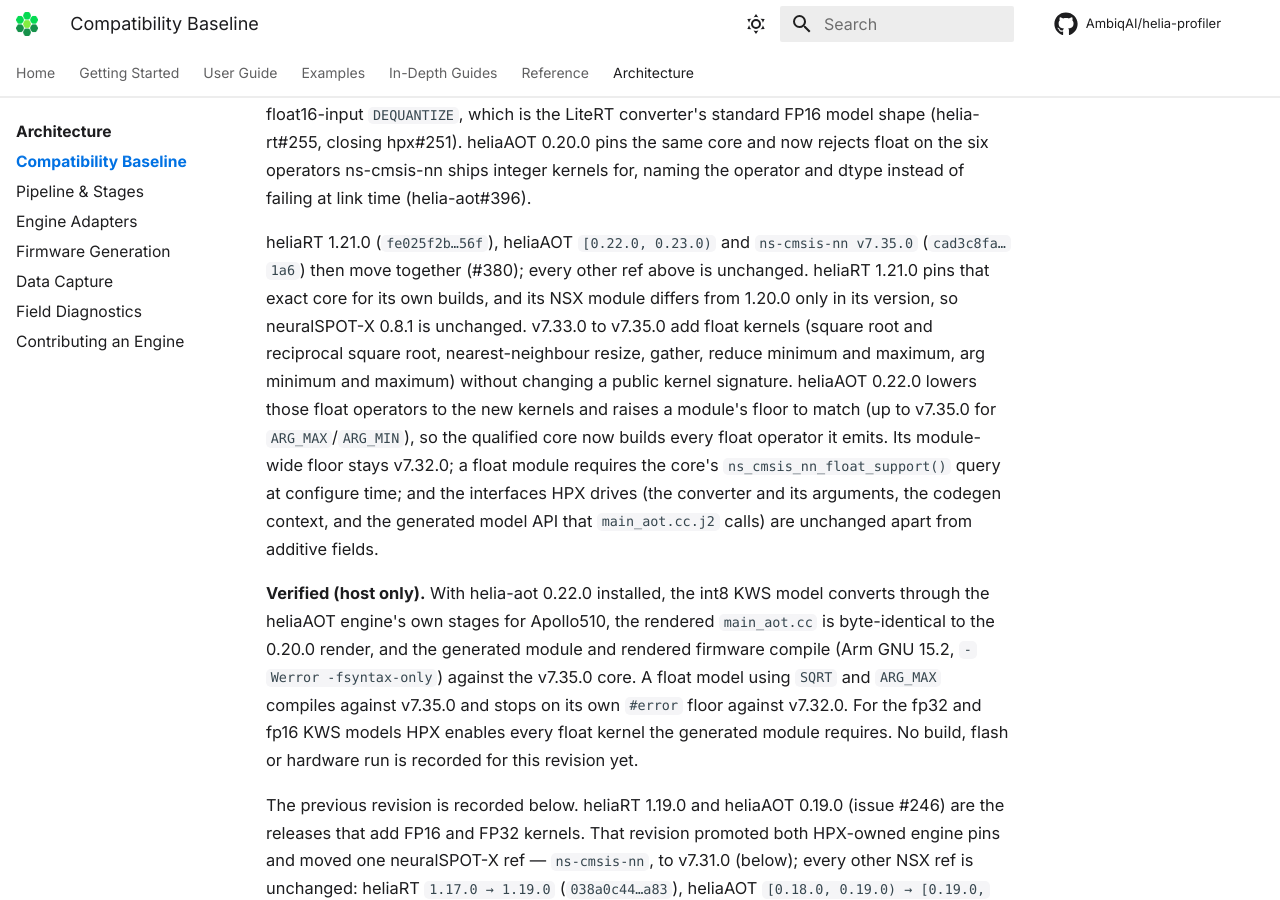
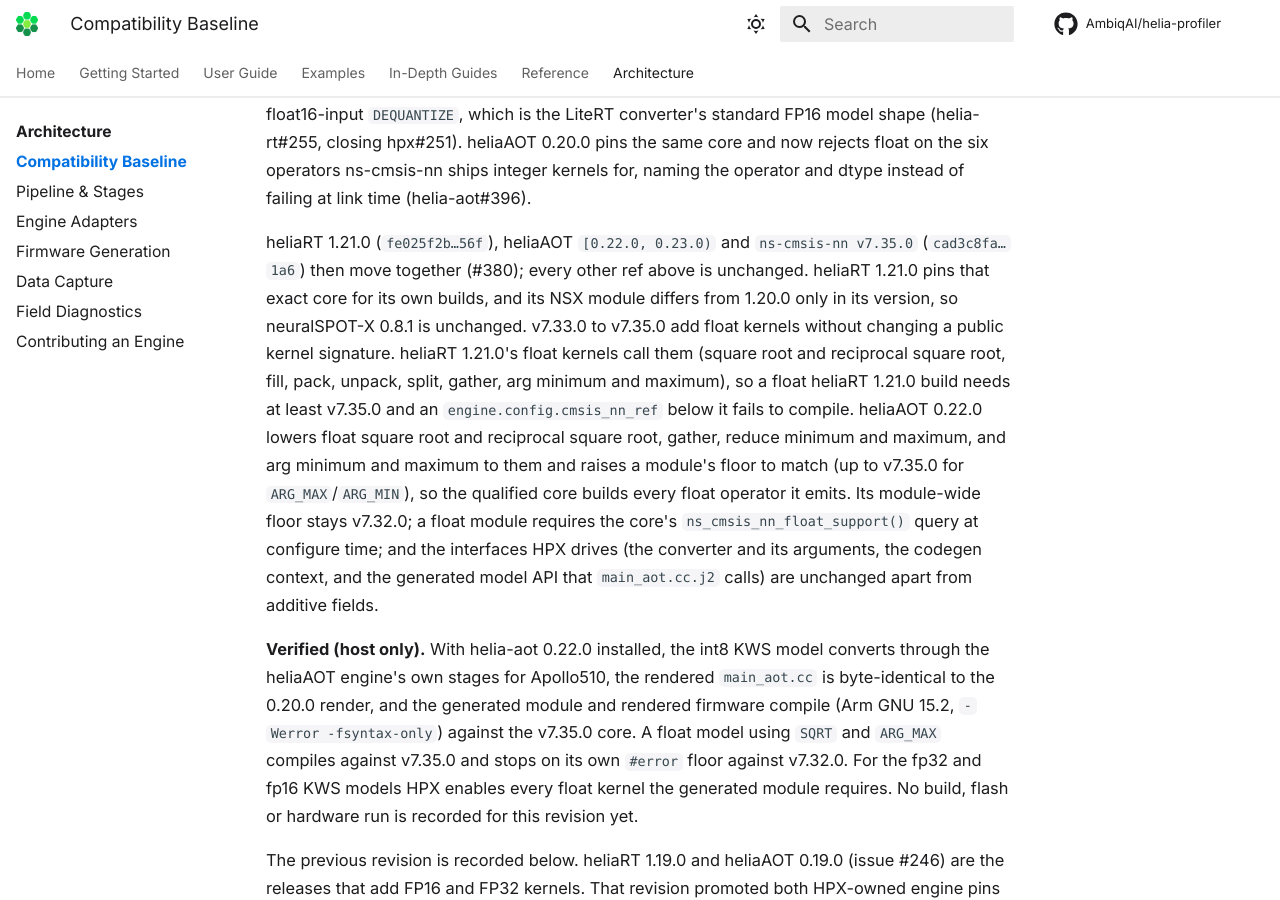
Before and after one commit to AmbiqAI/helia-profiler, an MkDocs documentation site: the page built from docs/architecture/compatibility-baseline.md, in a window 1280 px wide and 900 px high, scrolled down 1950 px. Built offline with MkDocs 1.6.1 and Material for MkDocs 9.7.7, drawn with Linux system fonts in a browser that asks for light colours; some web fonts are replaced; comment, search, counter and statistics services are not loaded.

Commit message:
docs(engines): state what the v7.35.0 core carries for each engine
Refs #380

```diff
--- a/docs/architecture/compatibility-baseline.md
+++ b/docs/architecture/compatibility-baseline.md
@@ -67,12 +67,15 @@ heliaRT 1.21.0 (`fe025f2b…56f`), heliaAOT `[0.22.0, 0.23.0)` and
 `ns-cmsis-nn v7.35.0` (`cad3c8fa…1a6`) then move together (#380); every other
 ref above is unchanged. heliaRT 1.21.0 pins that exact core for its own
 builds, and its NSX module differs from 1.20.0 only in its version, so
-neuralSPOT-X 0.8.1 is unchanged. v7.33.0 to v7.35.0 add float kernels (square
-root and reciprocal square root, nearest-neighbour resize, gather, reduce
-minimum and maximum, arg minimum and maximum) without changing a public kernel
-signature. heliaAOT 0.22.0 lowers those float operators to the new kernels and
-raises a module's floor to match (up to v7.35.0 for `ARG_MAX`/`ARG_MIN`), so
-the qualified core now builds every float operator it emits. Its module-wide
+neuralSPOT-X 0.8.1 is unchanged. v7.33.0 to v7.35.0 add float kernels without
+changing a public kernel signature. heliaRT 1.21.0's float kernels call them
+(square root and reciprocal square root, fill, pack, unpack, split, gather,
+arg minimum and maximum), so a float heliaRT 1.21.0 build needs at least
+v7.35.0 and an `engine.config.cmsis_nn_ref` below it fails to compile.
+heliaAOT 0.22.0 lowers float square root and reciprocal square root, gather,
+reduce minimum and maximum, and arg minimum and maximum to them and raises a
+module's floor to match (up to v7.35.0 for `ARG_MAX`/`ARG_MIN`), so the
+qualified core builds every float operator it emits. Its module-wide
 floor stays v7.32.0; a float module requires the core's
 `ns_cmsis_nn_float_support()` query at configure time; and the interfaces HPX
 drives (the converter and its arguments, the codegen context, and the
```
Also changed, not shown: 2 other files.
